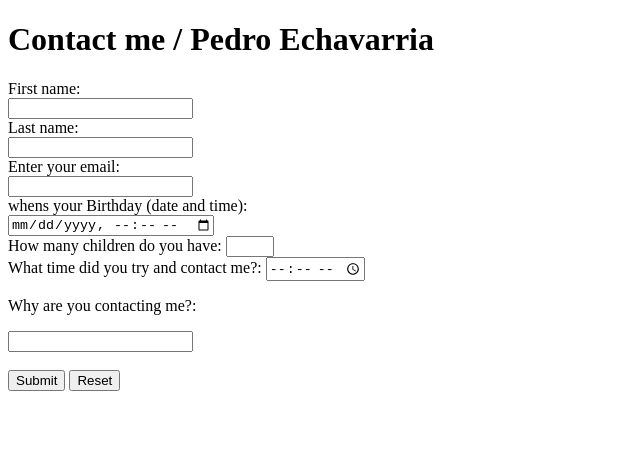
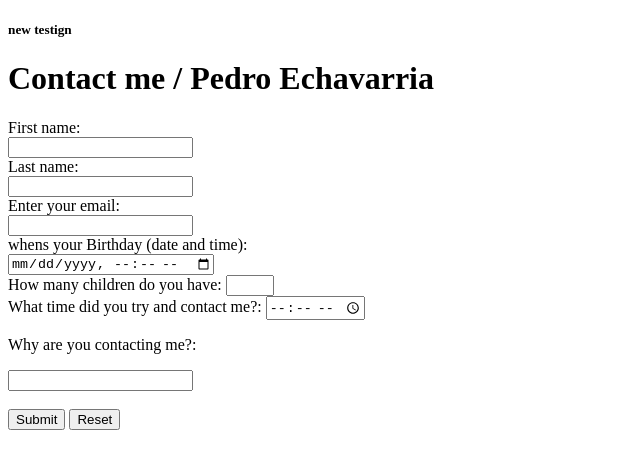
Before and after one commit to Wizard-Fingers/testing, a plain HTML site: page index.html in a window 1280 px wide. Shown: the whole page, without its empty margins (0-640 px from the left). Drawn offline with Linux system fonts and the light colour scheme.

Commit message:
added a testing h5

```diff
--- a/index.html
+++ b/index.html
@@ -7,6 +7,7 @@
     <title>Test</title>
 </head>
 <body>
+    <h5>new testign</h5>
     <h1>Contact me / Pedro Echavarria</h1>
     <div class="">
 <form>
```
